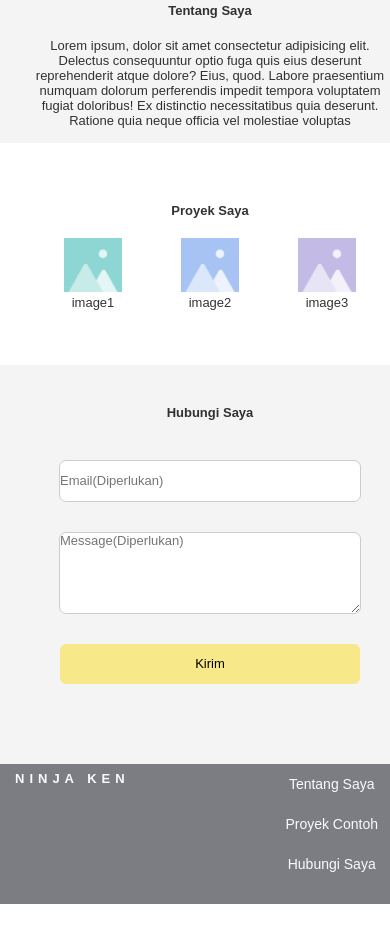
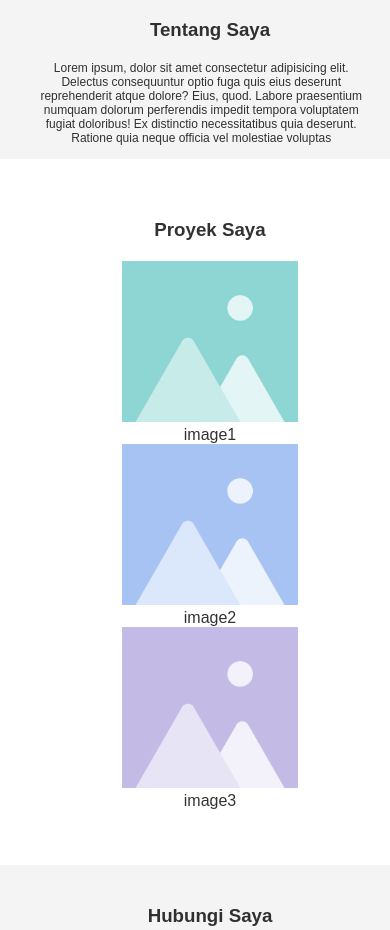
Before and after one commit to arthagp/samplePortfolio, a plain HTML site: page index.html in a window 390 px wide. Shown: the part 580-1510 px from the top of the page. Before the commit the page ends 1484 px from the top, so only its background shows below. Drawn offline with Linux system fonts and the light colour scheme.

Commit message:
Update responsive.css

```diff
--- a/responsive.css
+++ b/responsive.css
@@ -1,31 +1,34 @@
+/* ON SMARTPHONE */
 @media all and (max-width:670px) {
-    *{
-        font-size: small;
+    nav {
+        /* display: none; */
+        padding-right: 40px;
     }
-    .top-wrapper h1{
-        font-size: 30px;
+
+    .about-me-wrapper .container .content-tentangSaya{
+        width: 95%;
 
     }
-
-    input, textarea, button{
-        width: 300px;
+    .about-me-wrapper .container .content-tentangSaya p{
+        font-size: 12px;
     }
 
-    .navbar{
-        display: none;
-    }
-    .project-contoh{
-        display: block;
-        width: 98%;
+    input{
+        width: 400px;
+        height: 40px;
     }
 
-    .icon img{
-        box-shadow: none;
+    textarea {
+        width: 400px;
+        height: 80px;
+        margin-top: 30px;
+      }
+
+      .projects{
+        display: flex;
+        text-align: center;
+        justify-content: center;
+        flex-direction: column;
+        padding-bottom: 55px;
     }
-    .icon p{
-        padding: 5px 0;
-    }
-    /* .hubungi-saya heading{
-        padding-right: 100px;
-    } */
 }
```
